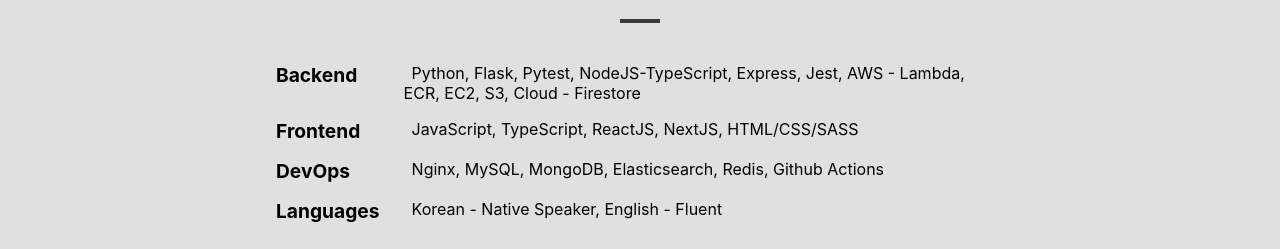
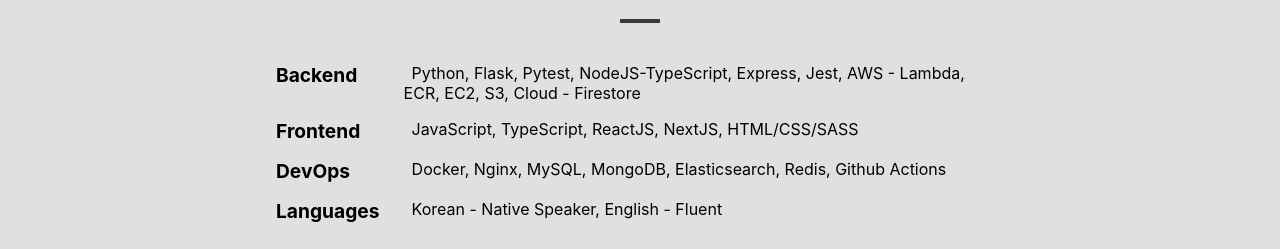
Before and after one commit to daehan0226/portfolio, a React (Create React App) app in the folder client/: page / in a window 1280 px wide. Shown: the part 3433-3682 px from the top of the page. Built offline with nearby package versions, Linux system fonts and the light colour scheme; no server answers; the database is empty.

Commit message:
style: add skill and update ui

```diff
--- a/client/src/components/about/AboutTimelineDetail.tsx
+++ b/client/src/components/about/AboutTimelineDetail.tsx
@@ -15,7 +15,7 @@
     } = useContext(LangContext);
     return (
         <StyledEngineProvider injectFirst>
-            <Accordion sx={{ backgroundColor: 'primary.100', boxShadow: 'none' }} defaultExpanded>
+            <Accordion sx={{ backgroundColor: 'primary.100', boxShadow: 'none' }} defaultExpanded={detail && detail.length > 0}>
                 <AccordionSummary
                     expandIcon={detail && <ExpandMoreIcon />}
                     aria-controls="panel1a-content"
@@ -23,7 +23,7 @@
                     sx={{
                         flex: 0,
                         justifyContent: 'flex-start',
-                        alignItems: { mobile: 'center', laptop: 'end' },
+                        alignItems: { mobile: 'center' },
                         padding: 0,
                         '& .Mui-expanded': { margin: '0 !important' },
                     }}
--- a/client/src/components/skill/Skill.tsx
+++ b/client/src/components/skill/Skill.tsx
@@ -8,7 +8,7 @@
 const skills: [string, string[]][] = [
     ['Backend', ['Python', 'Flask', 'Pytest', 'NodeJS-TypeScript', 'Express', 'Jest', 'AWS - Lambda, ECR, EC2, S3', 'Cloud - Firestore']],
     ['Frontend', ['JavaScript', 'TypeScript', 'ReactJS', 'NextJS', 'HTML/CSS/SASS']],
-    ['DevOps', ['Nginx', 'MySQL', 'MongoDB', 'Elasticsearch', 'Redis', 'Github Actions']],
+    ['DevOps', ['Docker', 'Nginx', 'MySQL', 'MongoDB', 'Elasticsearch', 'Redis', 'Github Actions']],
     ['Languages', ['Korean - Native Speaker', 'English - Fluent']],
 ];
 
```
